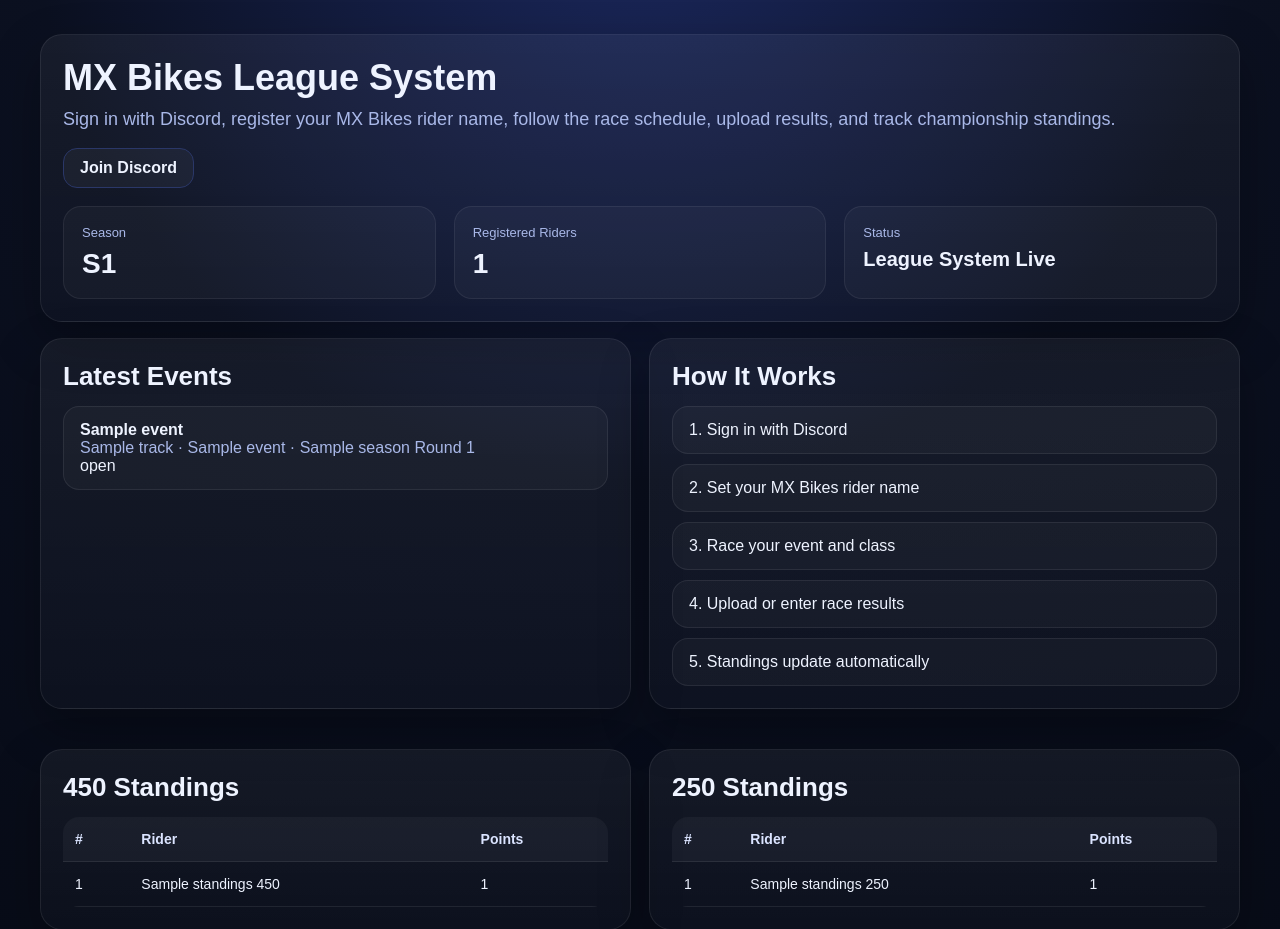
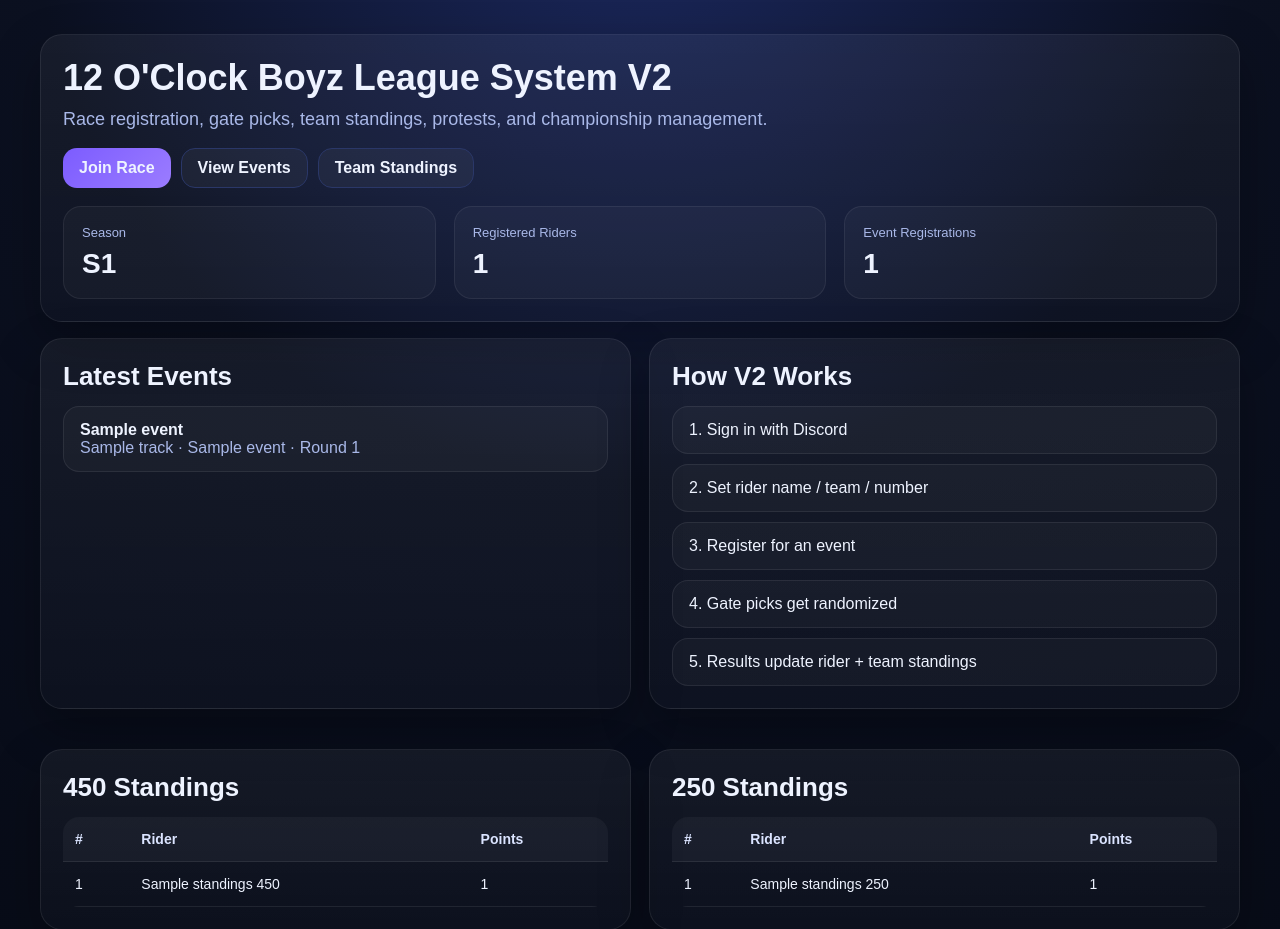
Before and after one commit to figjamfngaming-eng/12oclock-system, a Flask app: template web/templates/index.html in a window 1280 px wide. Shown: the part 131-1060 px from the top of the page. Run offline with Flask 3, Linux system fonts and the light colour scheme; the template is opened without the code that fills it: most values are stand-ins (such as "Sample title", 1, 10 or a date in 2020); some libraries are stand-ins or nearby versions.

Commit message:
index.html

```diff
--- a/web/templates/index.html
+++ b/web/templates/index.html
@@ -1,25 +1,15 @@
 {% extends "base.html" %}
-
 {% block content %}
 <div class="card">
-    <h1 class="title">MX Bikes League System</h1>
-    <p class="sub">
-        Sign in with Discord, register your MX Bikes rider name, follow the race schedule,
-        upload results, and track championship standings.
-    </p>
+    <h1 class="title">12 O'Clock Boyz League System V2</h1>
+    <p class="sub">Race registration, gate picks, team standings, protests, and championship management.</p>
 
     <div class="links" style="margin-bottom:18px;">
-        {% if user %}
-            <a class="btn primary" href="{{ url_for('profile') }}">Open Profile</a>
-            <a class="btn" href="{{ url_for('upload_page') }}">Upload Result</a>
+        <a class="btn primary" href="{{ url_for('register_page') }}">Join Race</a>
+        <a class="btn" href="{{ url_for('events_page') }}">View Events</a>
+        <a class="btn" href="{{ url_for('team_standings_page') }}">Team Standings</a>
         {% if is_admin_user %}
             <a class="btn" href="{{ url_for('admin_panel') }}">Admin Panel</a>
-            {% endif %}
-        {% else %}
-            {% if oauth_ready %}
-                <a class="btn primary" href="{{ url_for('discord_login') }}">Sign In with Discord</a>
-            {% endif %}
-            <a class="btn" href="{{ invite_url }}" target="_blank">Join Discord</a>
         {% endif %}
     </div>
 
@@ -33,8 +23,8 @@
             <div class="v">{{ rider_count }}</div>
         </div>
         <div class="stat">
-            <div class="k">Status</div>
-            <div class="v" style="font-size:20px;">League System Live</div>
+            <div class="k">Event Registrations</div>
+            <div class="v">{{ reg_count }}</div>
         </div>
     </div>
 </div>
@@ -42,29 +32,26 @@
 <div class="section grid two">
     <div class="card">
         <h2>Latest Events</h2>
-        {% if recent_events %}
         <div class="list">
             {% for e in recent_events %}
             <a class="list-item" href="{{ url_for('event_page', event_id=e.id) }}">
                 <strong>{{ e.name }}</strong><br>
-                        <span class="muted">{{ e.track }} · {{ e.class_name }} · {{ e.season }} Round {{ e.round_number }}</span><br>
-                        <span class="tag">{{ e.status }}</span>
+                <span class="muted">{{ e.track }} · {{ e.class_name }} · Round {{ e.round_number }}</span>
             </a>
+            {% else %}
+            <div class="list-item muted">No events yet.</div>
             {% endfor %}
         </div>
-        {% else %}
-            <p class="muted">No events created yet.</p>
-        {% endif %}
     </div>
 
     <div class="card">
-        <h2>How It Works</h2>
+        <h2>How V2 Works</h2>
         <div class="list">
             <div class="list-item">1. Sign in with Discord</div>
-            <div class="list-item">2. Set your MX Bikes rider name</div>
-            <div class="list-item">3. Race your event and class</div>
-            <div class="list-item">4. Upload or enter race results</div>
-            <div class="list-item">5. Standings update automatically</div>
+            <div class="list-item">2. Set rider name / team / number</div>
+            <div class="list-item">3. Register for an event</div>
+            <div class="list-item">4. Gate picks get randomized</div>
+            <div class="list-item">5. Results update rider + team standings</div>
         </div>
     </div>
 </div>
@@ -72,54 +59,30 @@
 <div class="section grid two">
     <div class="card">
         <h2>450 Standings</h2>
-        {% if standings_450 %}
         <table>
-                <thead>
-                    <tr>
-                        <th>#</th>
-                        <th>Rider</th>
-                        <th>Points</th>
-                    </tr>
-                </thead>
+            <thead><tr><th>#</th><th>Rider</th><th>Points</th></tr></thead>
             <tbody>
             {% for r in standings_450 %}
-                    <tr>
-                        <td>{{ loop.index }}</td>
-                        <td>{{ r.rider_name }}</td>
-                        <td>{{ r.total_points }}</td>
-                    </tr>
+            <tr><td>{{ loop.index }}</td><td>{{ r.rider_name }}</td><td>{{ r.total_points }}</td></tr>
+            {% else %}
+            <tr><td colspan="3">No standings yet.</td></tr>
             {% endfor %}
             </tbody>
         </table>
-        {% else %}
-            <p class="muted">No 450 standings yet.</p>
-        {% endif %}
     </div>
 
     <div class="card">
         <h2>250 Standings</h2>
-        {% if standings_250 %}
         <table>
-                <thead>
-                    <tr>
-                        <th>#</th>
-                        <th>Rider</th>
-                        <th>Points</th>
-                    </tr>
-                </thead>
+            <thead><tr><th>#</th><th>Rider</th><th>Points</th></tr></thead>
             <tbody>
             {% for r in standings_250 %}
-                    <tr>
-                        <td>{{ loop.index }}</td>
-                        <td>{{ r.rider_name }}</td>
-                        <td>{{ r.total_points }}</td>
-                    </tr>
+            <tr><td>{{ loop.index }}</td><td>{{ r.rider_name }}</td><td>{{ r.total_points }}</td></tr>
+            {% else %}
+            <tr><td colspan="3">No standings yet.</td></tr>
             {% endfor %}
             </tbody>
         </table>
-        {% else %}
-            <p class="muted">No 250 standings yet.</p>
-        {% endif %}
     </div>
 </div>
 {% endblock %}
```
Lines whose indentation alone changed are shown as unchanged.
